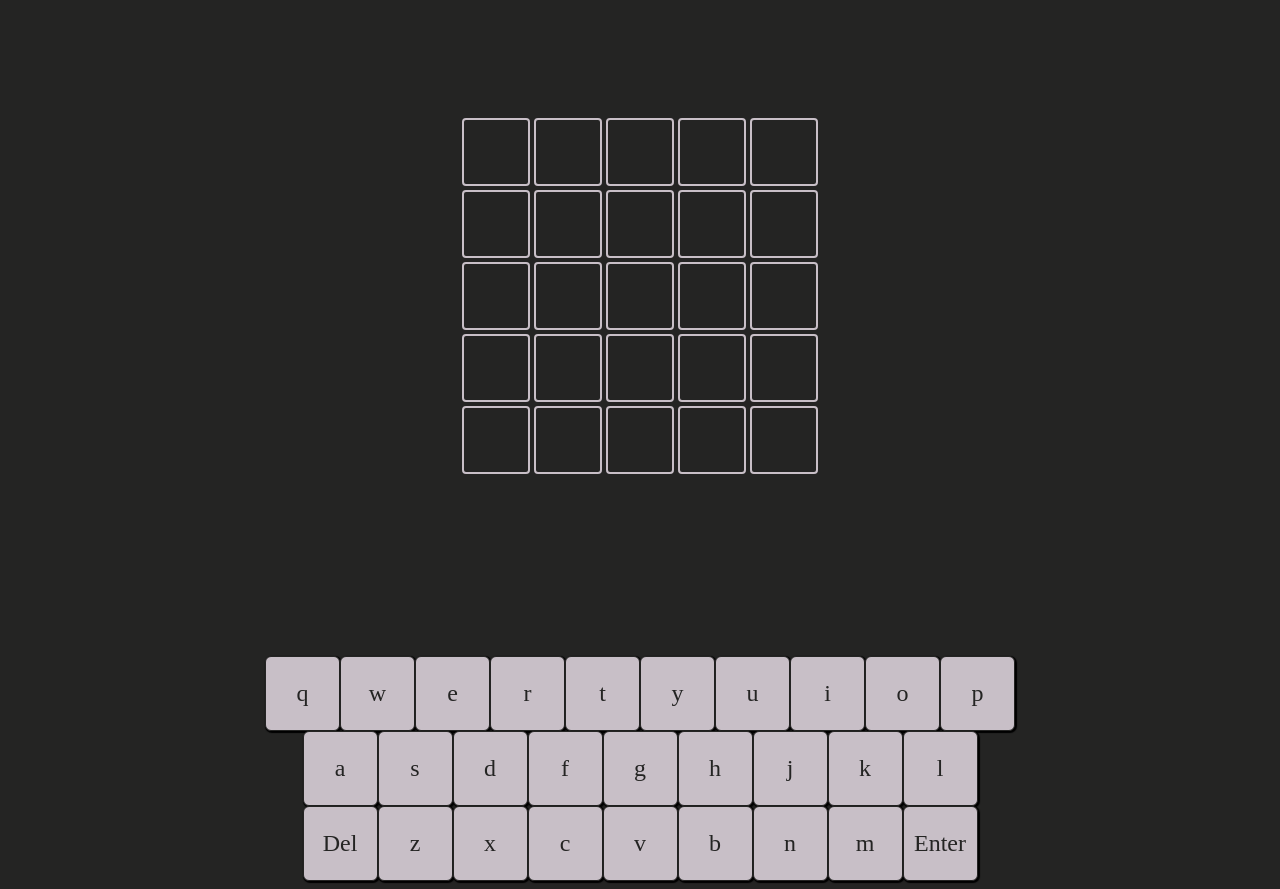
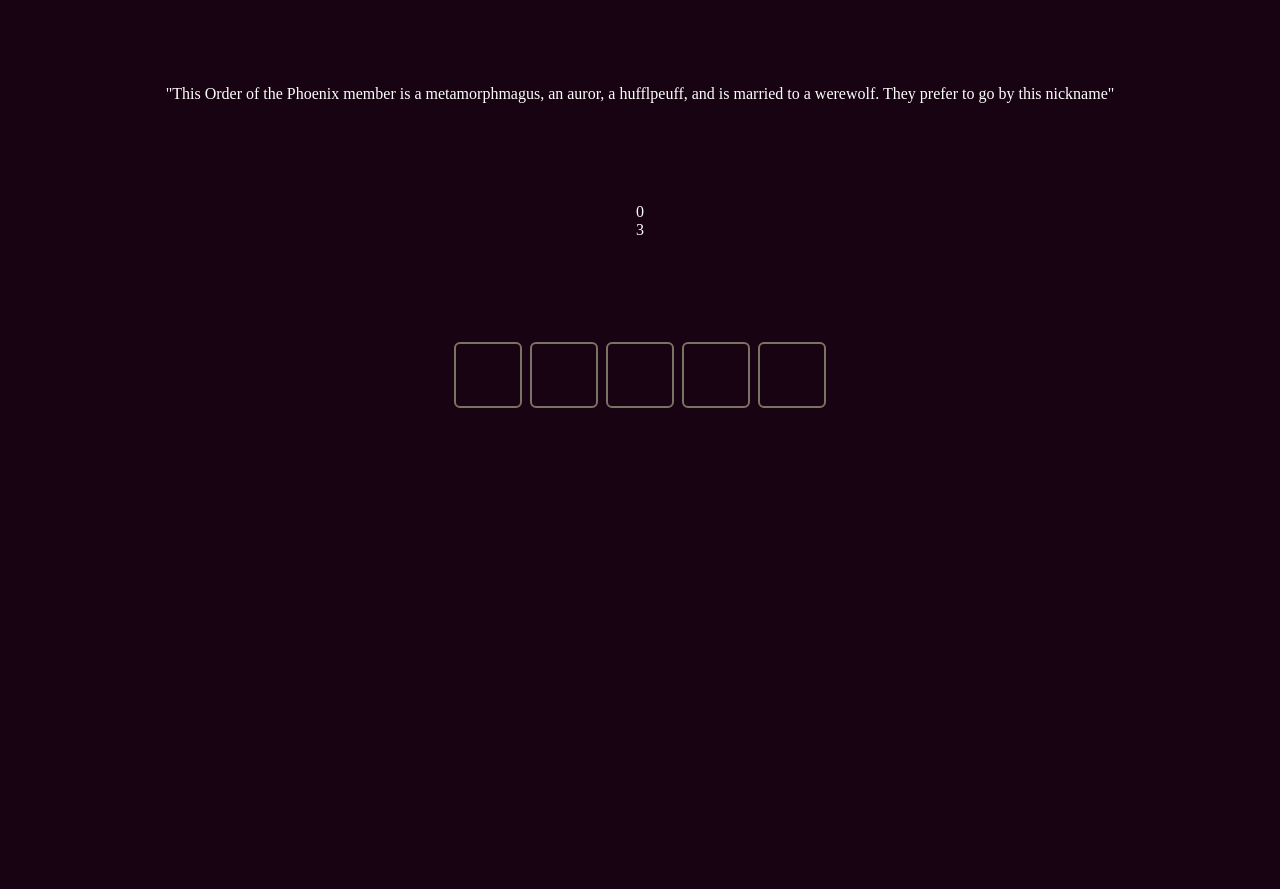
Before and after one commit to lminaya0110/lminaya0110.github.io, a plain HTML site: page index.html in a window 1280 px wide. Shown: the part 146-1035 px from the top of the page. After the commit the page ends 800 px from the top, so only its background shows below. Drawn offline with Linux system fonts and the light colour scheme; a web font is replaced by a local one.

Commit message:
new game
edited html, css, and js files

```diff
--- a/index.html
+++ b/index.html
@@ -1,81 +1,30 @@
 <!DOCTYPE html>
 <html lang="en">
-
 <head>
   <meta charset="UTF-8">
   <meta http-equiv="X-UA-Compatible" content="IE=edge">
   <meta name="viewport" content="width=device-width, initial-scale=1.0">
   <link rel="stylesheet" href="style.css">
-    <title>Word Battle</title>
-    <link rel="preconnect" href="https://fonts.googleapis.com">
-    <link rel="preconnect" href="https://fonts.gstatic.com" crossorigin>
-    <link href="https://fonts.googleapis.com/css2?family=Cormorant+SC:wght@300;400;600&display=swap" rel="stylesheet">
+  <title>HPWordDuel</title>
 </head>
-
 <body>
 
-    <h1>Word Battle</h1>
-
-    <div class="game-container">
-
-        <div class="player1">
-            <h2>Player 1</h2>
-            <div class="p1stats"></div>
+  <div id="game">
+    <div class="title">HPWordDuel</div>
+    <div id="msg"></div>
+    <div class="score">
+      <span id="user-score">0</span>
+      <span id="total-score">3</span>
     </div>
-
-        <div class="gameBoard">
-        </div>
-
-        <div class="player2">
-            <h2>Player 2</h2>
-            <div class="p2stats"></div>
-        </div>
-
-    </div>
-
-
-    <div id="keyboard">
-        <div class="first-row">
-            <button class="keyboard-button">q</button>
-            <button class="keyboard-button">w</button>
-            <button class="keyboard-button">e</button>
-            <button class="keyboard-button">r</button>
-            <button class="keyboard-button">t</button>
-            <button class="keyboard-button">y</button>
-            <button class="keyboard-button">u</button>
-            <button class="keyboard-button">i</button>
-            <button class="keyboard-button">o</button>
-            <button class="keyboard-button">p</button>
-        </div>
-        <div class="second-row">
-            <button class="keyboard-button">a</button>
-            <button class="keyboard-button">s</button>
-            <button class="keyboard-button">d</button>
-            <button class="keyboard-button">f</button>
-            <button class="keyboard-button">g</button>
-            <button class="keyboard-button">h</button>
-            <button class="keyboard-button">j</button>
-            <button class="keyboard-button">k</button>
-            <button class="keyboard-button">l</button>
-        </div>
-        <div class="third-row">
-            <button class="keyboard-button">Del</button>
-            <button class="keyboard-button">z</button>
-            <button class="keyboard-button">x</button>
-            <button class="keyboard-button">c</button>
-            <button class="keyboard-button">v</button>
-            <button class="keyboard-button">b</button>
-            <button class="keyboard-button">n</button>
-            <button class="keyboard-button">m</button>
-            <button class="keyboard-button">Enter</button>
+    <div class="grid">
+      <input type="text" maxlength = "1" class="tile" id="t1">
+      <input type="text" maxlength = "1" class="tile" id="t2">
+      <input type="text" maxlength = "1" class="tile" id="t3">
+      <input type="text" maxlength = "1" class="tile" id="t4">
+      <input type="text" maxlength = "1" class="tile" id="t5">
     </div>
   </div>
 
-
-
-
-
-    <script src="main.js"></script>
+  <script src="main.js" type="module"></script>
 </body>
-
 </html>
--- a/main.js
+++ b/main.js
@@ -1,97 +1,84 @@
-const words = [
-    'ABYSS',
-    'ABHOR',
-    'ABIDE',
-    'ABODE',
-    'CABIN',
-    'CABLE',
-    'DANCE',
-    'DAISY',
-    'DAIRY',
-    'FABLE',
-    'FAIRY',
-    'FAITH',
-    'HABIT',
-    'HEDGE',
-    'HARSH',
-    'JOINT',
-    'JEWEL',
-    'JAZZY',
-    'SHINE',
-    'SCOPE',
-    'TREAT',
-    'JUDGE',
-    'KNIFE',
-    'MEDAL',
-    'MERCY',
-    'NASAL',
-    'NOVEL',
-    'OASIS',
-    'OMEGA',
-    'OUNCE',
-    'PAINT',
-    'PATIO',
-    'PAUSE',
-    'PIANO',
-    'PILOT',
-    'PULSE',
-    'QUERY',
-    'QUOTE',
-    'QUEST',
-    'RADIO',
-    'RAPID',
-    'REBEL',
-    'ROBOT',
-    'ROUTE',
-    'RURAL',
-    'SATIN',
-    'SEWER',
-    'SHELF',
-    'SPACE',
-    'SWING',
-    'TRIAL',
-    'TRIBE',
-    'TWIST',
-    'TOWER',
-    'USUAL',
-    'UNITY',
-    'VAGUE',
-    'VOCAL',
-    'VAPOR',
-    'VENUE',
-    'VINYL',
-    'VIVID',
-    'VIRUS',
-    'WAGON',
-    'WHEAT',
-    'WRIST',
-    'WRATH',
-    'YACHT',
-    'YOUNG',
-    'YOUTH'
+let myQuestions = [
+    {
+        question: 'This Order of the Phoenix member is a metamorphmagus, an auror, a hufflpeuff, and is married to a werewolf. They prefer to go by this nickname',
+        correctAnswer: 'TONKS'
+    },
+    {
+        question: 'One of the fabled Deathly Hallows.. this item rendered its wearer invisible',
+        correctAnswer: 'CLOAK'
+    },
+    {
+        question: 'Name this Weasley family owl with very poor eyesight',
+        correctAnswer: 'ERROL'
+    },
+    {
+        question: 'Name the incantation for the summoning charm',
+        correctAnswer: 'ACCIO'
+    },
+    {
+        question: 'Out of the three unforgiveable curses, this one causes instant death. Name the first word of this incantation',
+        correctAnswer: 'AVADA'
+    },
+    {
+        question: 'This professor at Hogwarts served as Potions Master and head of Sytherin House',
+        correctAnswer: 'SNAPE'
+    },
+    {
+        question: 'This coveted magical profession works as a member of an elite unit of highly-trained, specialist officers. They protect the wizarding world from practitioners of the Dark Arts',
+        correctAnswer: 'AUROR'
+    },
+    {
+        question: 'A magical plant that can constrict or stangle anything in its surrounding environment. Two words, name the second word. HINT: It is deadly fun but will sulk in the sun.',
+        correctAnswer: 'SNARE'
+    },
+    {
+        question: 'Charm that illuminates the tip of the casters wand',
+        correctAnswer: 'LUMOS'
+    },
+    {
+        question: 'Popular wizarding pub. Located at the entrance to Diagon Alley. Two words. Name the first.',
+        correctAnswer: 'LEAKY'
+    },
+    {
+        question: 'Half brother to Hagrid, short by giant standards...',
+        correctAnswer: 'GRAWP'
+    },
+    {
+        question: 'Name for a non-magical person born to at least one magical parent.',
+        correctAnswer: 'SQUIB'
+    }
 ]
 
-const numOfGuesses = 5
-const guessesRemaining = numOfGuesses
-let currentGuess = []
-let nextLetter = 0
-let rightGuessString = words[Math.floor(Math.random() * words.length)]
-
-function readyBoard() {
-    let board = document.querySelector('.gameBoard')
-
-    for(let i = 0; i < numOfGuesses; i++) {
-        let row = document.createElement('div')
-        row.className = 'letter-row'
-
-        for(let j = 0; j < 5; j++) {
-            let tile = document.createElement('div')
-            tile.className = 'letter-tile'
-            row.appendChild(tile)
-        }
-
-        board.appendChild(row)
+function showQuestions() {
+    for(let i = 0; i < myQuestions.length; i++){
+        document.getElementById('msg').innerHTML = (JSON.stringify(myQuestions[0].question))
     }
 }
 
-readyBoard()
+function keyboardEvents() {
+    document.body.onkeydown = (e) => {
+        const key = e.key
+
+        if(key === 'Enter'){
+
+        }
+
+        if(key === 'Backspace'){}
+
+        if(isLetter(key)){}
+    }
+
+    // updateTileRow()
+}
+
+// function updateTileRow()
+
+// function isLetter() {}
+
+// function showScore() {}
+
+// function startGame() {}
+
+console.log((JSON.stringify(myQuestions[0].correctAnswer)))
+
+showQuestions()
--- a/style.css
+++ b/style.css
@@ -1,85 +1,68 @@
-* {
-    color: #ffffff;
-    background-color: #242423;
-    font-family: 'Cormorant SC', serif;
+html,
+body {
+    color: white;
+    background: var(--default);
 }
 
-h1 {
+:root {
+    --default: #170312;
+    --empty: #7A7265;
+    --wrong: #F7B32B;
+    --right: #81C14B;
+}
+
+#game {
+    display: grid;
+    place-items: center;
+    width: 100%;
+    height: 600px;
+}
+
+.title{
+    display: grid;
+    font-size: 4rem;
+}
+
+.msg {
+    display: grid;
+    color: white;
     text-align: center;
     align-items: center;
-    border-bottom: solid 2px #C8BFC7;
 }
 
-h2 {
-    border-bottom: solid 2px #C8BFC7;
+.score {
+    display: grid;
+    align-items: center;
+    text-align: center;
 }
 
-.game-container {
-    display: flex;
-    flex-direction: row;
-    justify-content: space-between;
+#user-score {
+    color: white;
+    align-items: center;
+    text-align: center;
 }
 
-.gameBoard {
-    height: 90vh;
-    width: 30vw;
-    display: flex;
-    flex-wrap: wrap;
-    justify-content: center;
-    align-items: center;
-    flex-direction: column;
+#total-score{
+    color: white;
 }
 
-.letter-row {
-    display: flex;
-    flex-wrap: wrap;
+.grid {
+    display: grid;
+    grid-template-columns: repeat(5, auto);
 }
 
-.letter-tile {
-    border: solid 2px #C8BFC7;
-    border-radius: 4px;
-    margin: 2px;
-    font-size: 2.5rem;
-    font-weight: 700;
-    height: 4rem;
-    width: 4rem;
-    display: flex;
-    justify-content: center;
-    align-items: center;
+.tile {
+    width: 60px;
+    height: 60px;
+    border: solid 2px var(--empty);
+    border-radius: 6px;
+    margin: 4px;
+    background: var(--default);
+    color: white;
     text-transform: uppercase;
+    display: grid;
+    place-items: center;
+    text-align: center;
+    font-family: 'Franklin Gothic Medium', 'Arial Narrow', Arial, sans-serif;
+    font-size: 2.4rem;
 }
-
-.filled-tile {
-    border: solid 2px black;
-}
-
-
-/* keyboard styling */
-.keyboard {
-    display: flex;
-    flex-direction: row;
-    align-items: center;
-    justify-content: center;
-}
-
-.first-row,
-.second-row,
-.third-row {
-    display: flex;
-    flex-wrap: wrap;
-    justify-content: center;
-}
-
-
-.keyboard-button {
-    height: 75px;
-    width: 75px;
-    border: solid 1px #242423;
-    border-radius: 6px;
-    color: #242423;
-    background-color: #C8BFC7;
-    font-size: 1.5rem;
-    box-shadow: 1px 1px 1px 1px black;
-}
-
-/* end of keyboard */
```
Also changed, not shown: 1 other file. Lines whose indentation alone changed are shown as unchanged.
